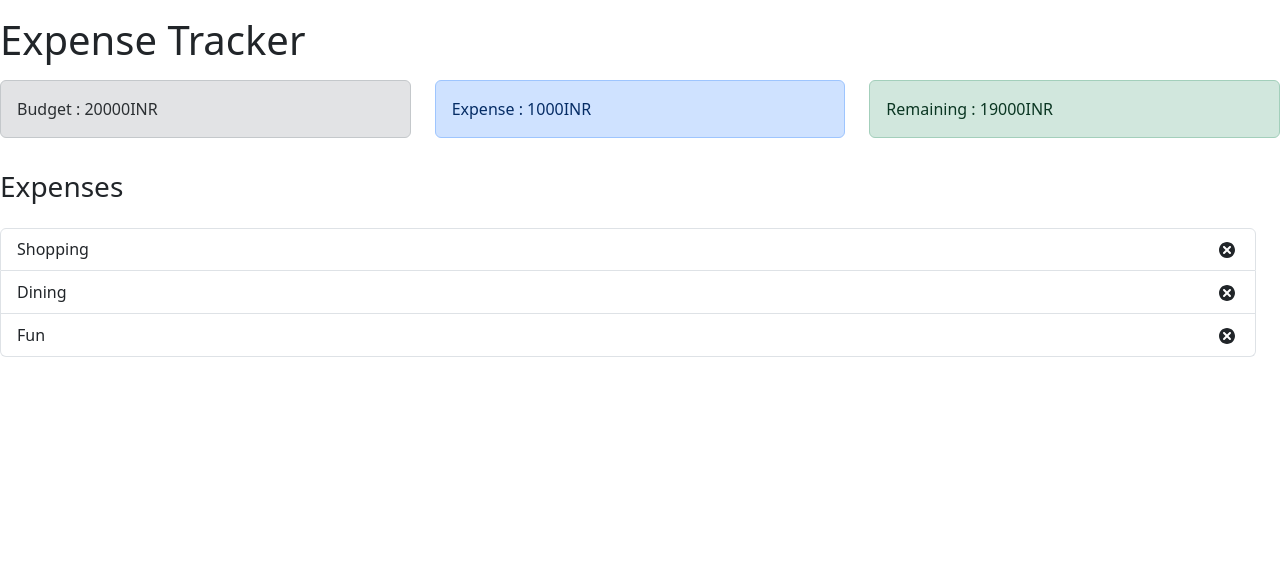
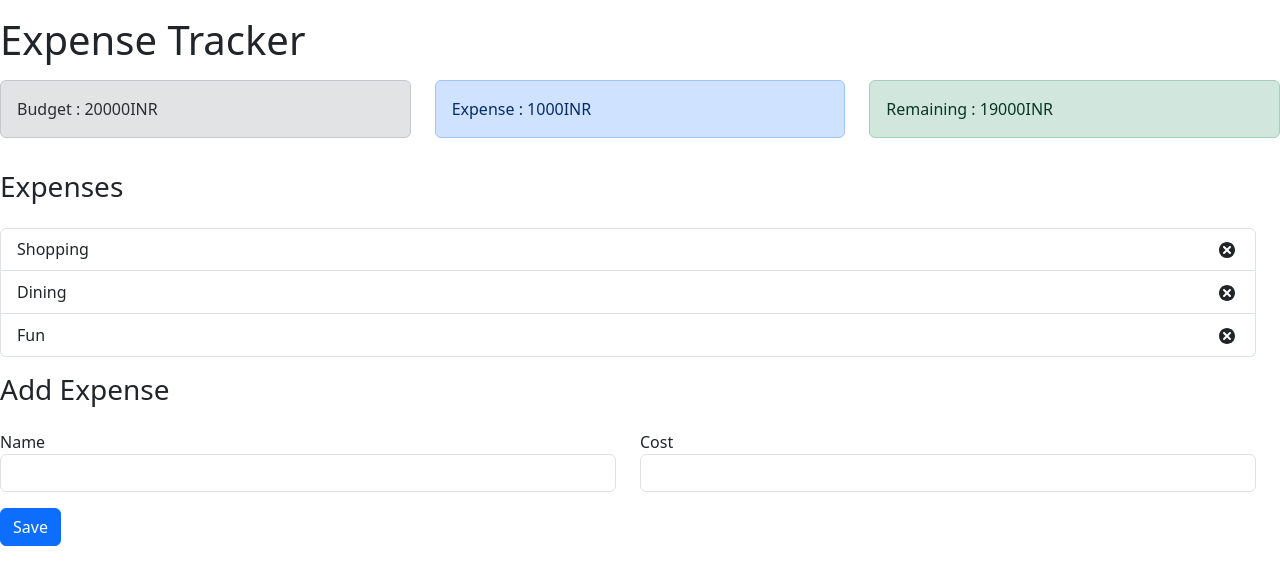
Before and after one commit to anudevSaraswat/expense-tracker, a React (Create React App) app: page / in a window 1280 px wide. Shown: the top 584 px of the page. Built offline with nearby package versions, Linux system fonts and the light colour scheme.

Commit message:
wip: AddExpenseForm component added

```diff
--- a/src/App.js
+++ b/src/App.js
@@ -3,6 +3,7 @@
 import { ExpenseTile } from './components/ExpenseTile';
 import { RemainingTile } from './components/RemainingTile';
 import { ExpenseList } from './components/ExpenseList';
+import { AddExpenseForm } from './components/AddExpenseForm';
 import 'bootstrap/dist/css/bootstrap.min.css';
 
 function App() {
@@ -25,6 +26,12 @@
             <ExpenseList></ExpenseList>
           </div>
         </div>
+        <h3 className='mt-3'>Add Expense</h3>
+        <div className='row mt-3'>
+          <div className='col-sm'>
+            <AddExpenseForm></AddExpenseForm>
+          </div>
+        </div>
       </div>
     </div>
   );
--- /dev/null
+++ b/src/components/AddExpenseForm.js
@@ -0,0 +1,31 @@
+export function AddExpenseForm() {
+    return (
+        <form>
+            <div className="row">
+                <div className="col-sm">
+                    <label for="name">Name</label>
+                    <input required="required"
+                        type="text"
+                        className="form-control"
+                        id="name">
+                    </input>
+                </div>
+                <div className="col-sm">
+                    <label for="cost">Cost</label>
+                    <input required="required"
+                        type="text"
+                        className="form-control"
+                        id="cost">
+                    </input>
+                </div>
+            </div>
+            <div className="row">
+                <div className="col-sm">
+                    <button type="submit" className="btn btn-primary mt-3">
+                        Save
+                    </button>
+                </div>
+            </div>
+        </form>
+    );
+}
```
